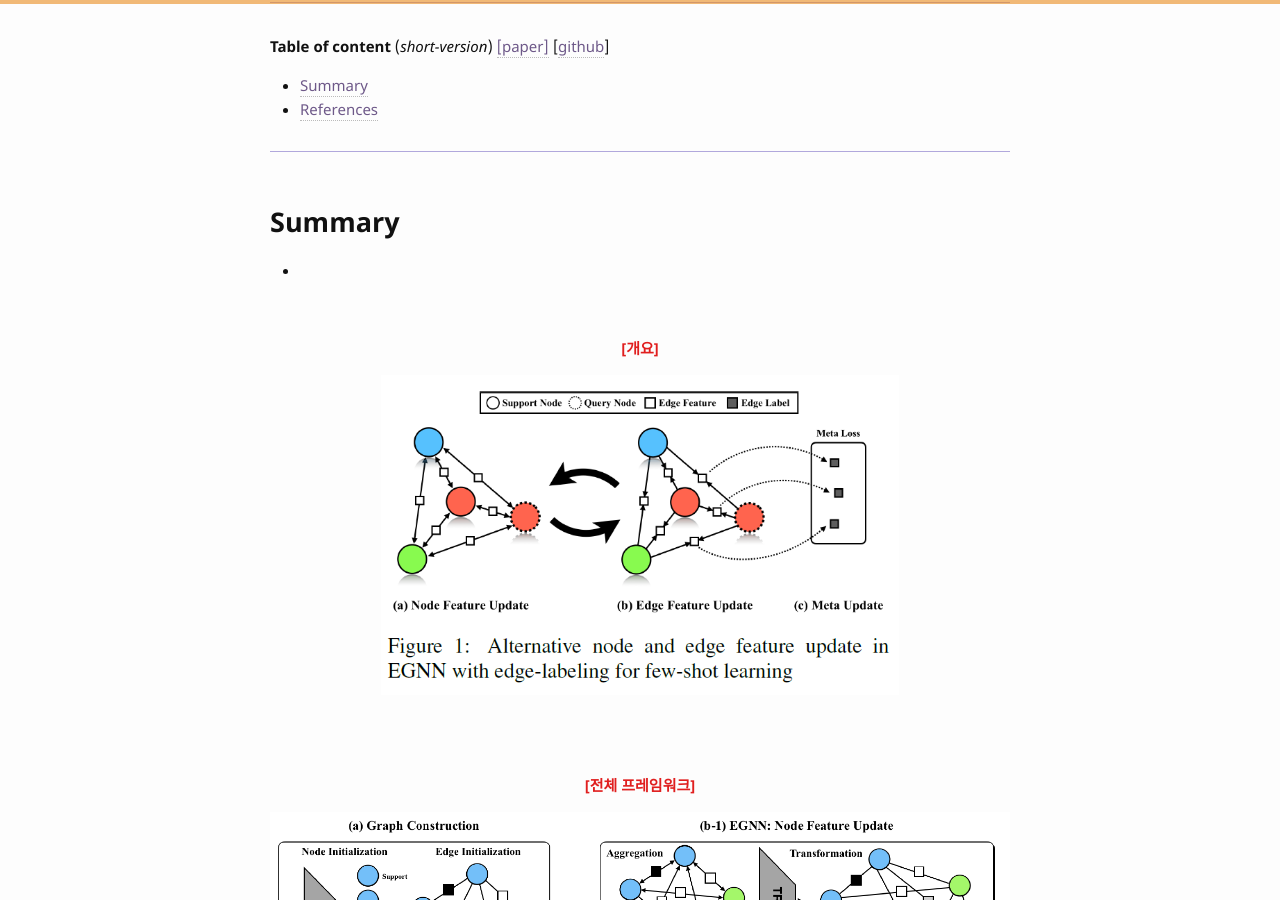
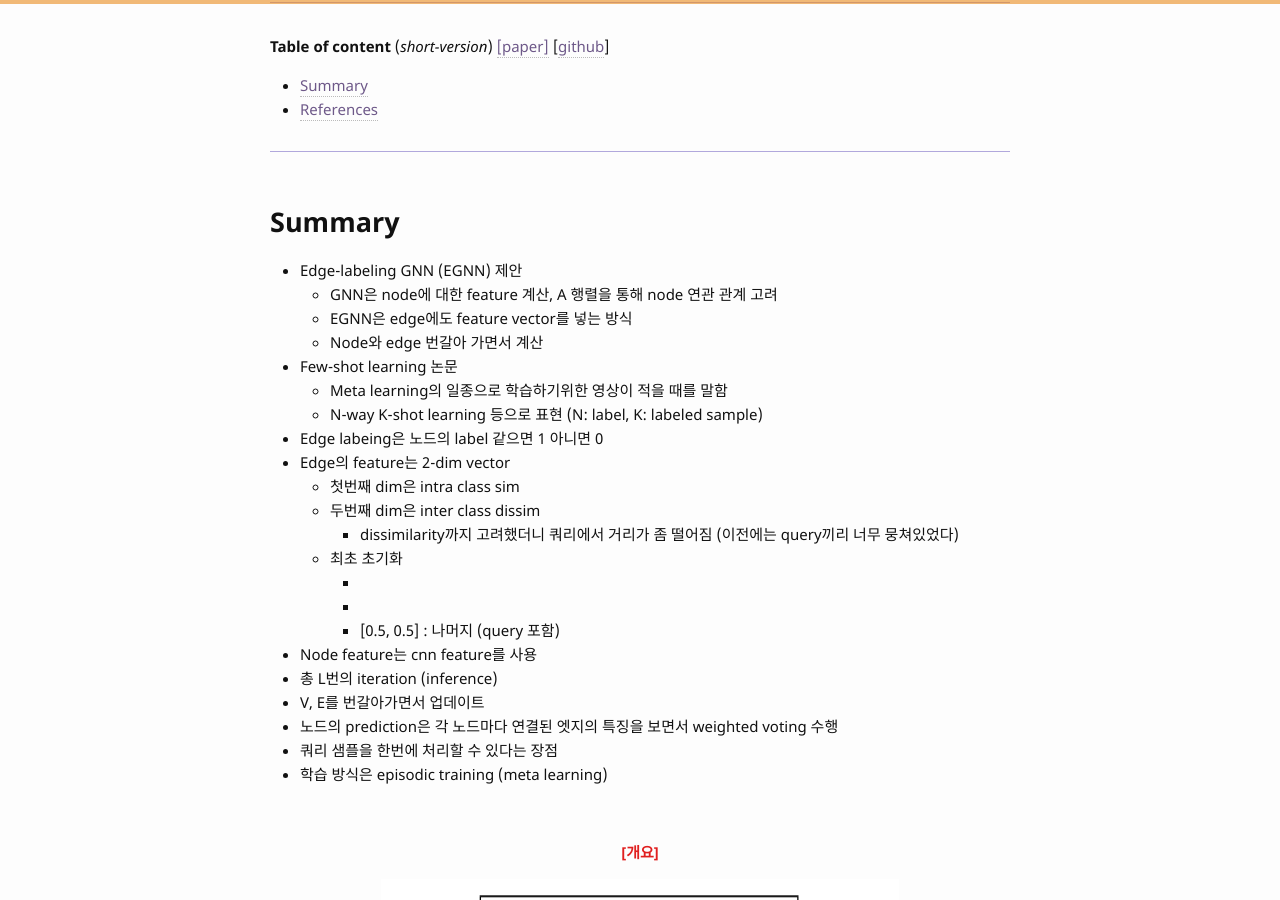
Before and after one commit to bismex/bismex.github.io, a Jekyll site: the page built from _posts/2019-07-17-EGNN.md, in a window 1280 px wide and 900 px high, scrolled down 231 px. Built offline with Jekyll 4.4.1, drawn with Linux system fonts in a browser that asks for light colours.

Commit message:
Update 2019-07-17-EGNN.md

```diff
--- a/_posts/2019-07-17-EGNN.md
+++ b/_posts/2019-07-17-EGNN.md
@@ -19,7 +19,30 @@ tags: CV
 
 ## Summary
 
--
+- Edge-labeling GNN (EGNN) 제안
+  - GNN은 node에 대한 feature 계산, A 행렬을 통해 node 연관 관계 고려
+  - EGNN은 edge에도 feature vector를 넣는 방식
+  - Node와 edge 번갈아 가면서 계산
+- Few-shot learning 논문
+  - Meta learning의 일종으로 학습하기위한 영상이 적을 때를 말함
+  - N-way K-shot learning 등으로 표현 (N: label, K: labeled sample)
+- Edge labeing은 노드의 label 같으면 1 아니면 0
+- Edge의 feature는 2-dim vector
+  - 첫번째 dim은 intra class sim
+  - 두번째 dim은 inter class dissim
+    - dissimilarity까지 고려했더니 쿼리에서 거리가 좀 떨어짐 (이전에는 query끼리 너무 뭉쳐있었다)
+  - 최초 초기화
+    - [1,0]: 트레이닝 셋 내에서 엣지 label이 1일 때
+    - [0,1]: 트레이닝 셋 내에서 label이 0일 때
+    - [0.5, 0.5] : 나머지 (query 포함)
+- Node feature는 cnn feature를 사용
+- 총 L번의 iteration (inference)
+- V, E를 번갈아가면서 업데이트
+- 노드의 prediction은 각 노드마다 연결된 엣지의 특징을 보면서 weighted voting 수행
+- 쿼리 샘플을 한번에 처리할 수 있다는 장점
+- 학습 방식은 episodic training (meta learning)
+
+
 
 
 <br/>
```
